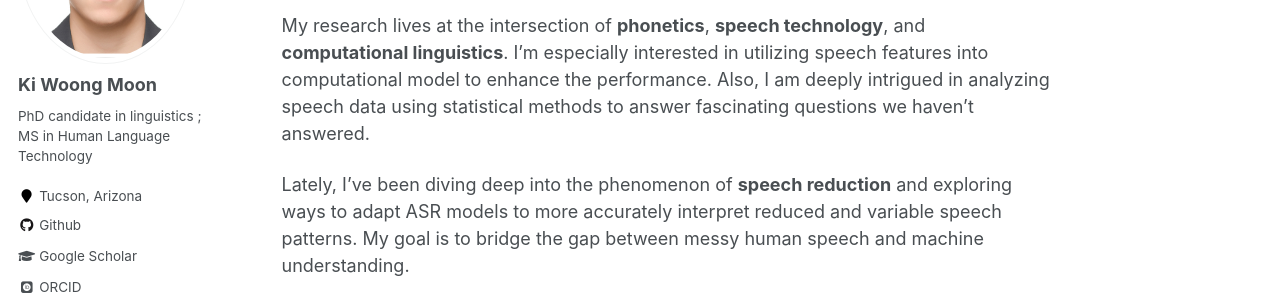
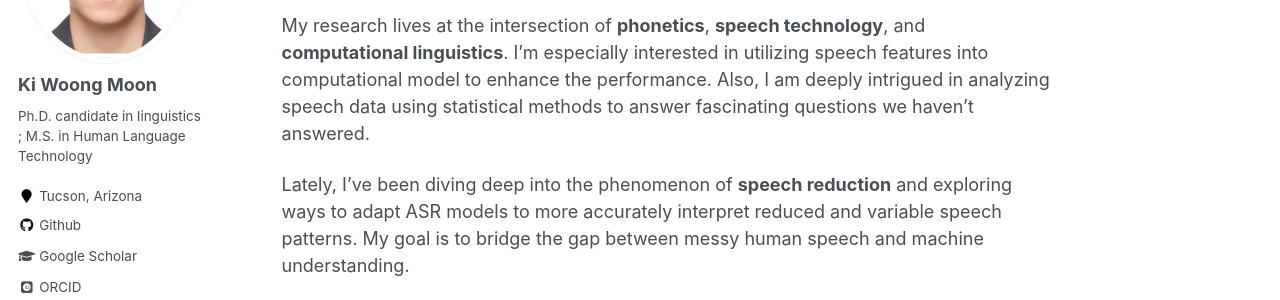
Before and after one commit to Ki-Woong95/Ki-Woong95.github.io, a Jekyll site: the page built from _pages/about.md, in a window 1280 px wide. Shown: the part 273-573 px from the top of the page. Built offline with Jekyll 4.4.1, drawn with Linux system fonts in a browser that asks for light colours; some web fonts are replaced.

Commit message:
modified _config

```diff
--- a/_config.yml
+++ b/_config.yml
@@ -82,7 +82,7 @@ analytics:
 author:
   name             : "Ki Woong Moon"
   avatar           : "MKW_PASSPORT.jpg"
-  bio              : "PhD candidate in linguistics ; MS in Human Language Technology"
+  bio              : "Ph.D. candidate in linguistics ; M.S. in Human Language Technology"
   location         : "Tucson, Arizona"
   employer         :
   pubmed           :
```
